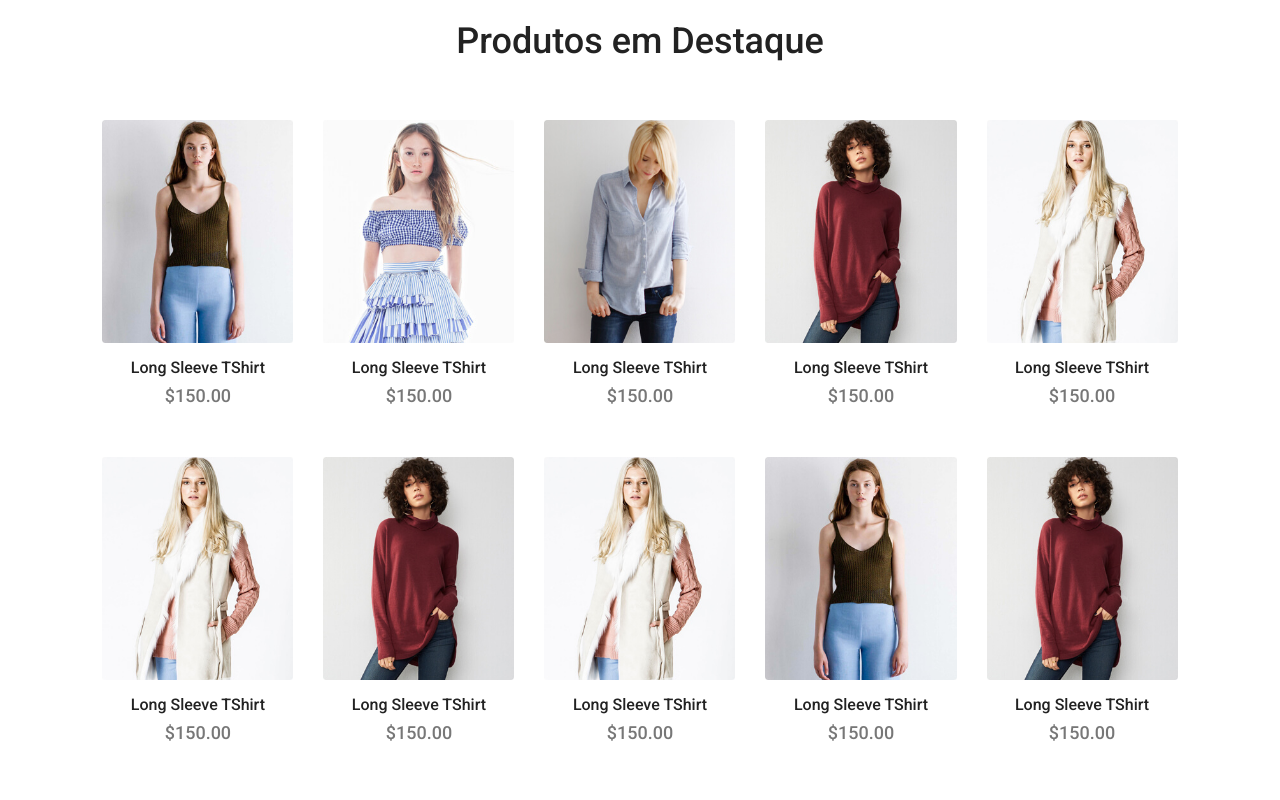
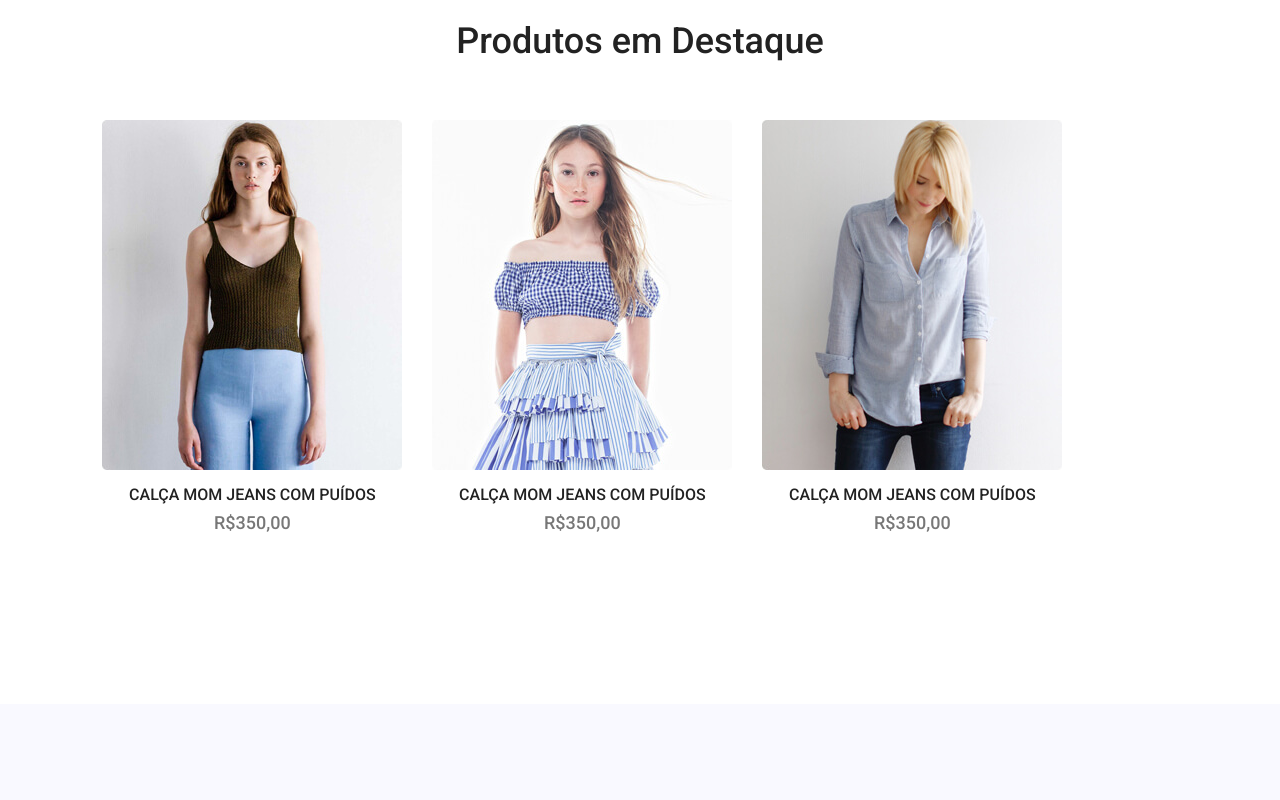
Before and after one commit to igorcastrodias/trabalho-ltp4, an Angular app: page / in a window 1280 px wide. Shown: the part 1000-1800 px from the top of the page. Built offline with nearby package versions, Linux system fonts and the light colour scheme; data requests are answered from the project's data file.

Commit message:
Adicionando serviço de produtos para obter dados dinâmicos

```diff
--- /dev/null
+++ b/src/app/app.api.ts
@@ -0,0 +1 @@
+export const URL_RESTAPI = "http://localhost:3000"
--- a/src/app/app.module.ts
+++ b/src/app/app.module.ts
@@ -1,5 +1,6 @@
 import { BrowserModule } from '@angular/platform-browser';
 import { NgModule } from '@angular/core';
+import { HttpClientModule } from '@angular/common/http'
 
 import { AppRoutingModule } from './app-routing.module';
 import { AppComponent } from './app.component';
@@ -37,6 +38,7 @@ import { BrowseBrandsComponent } from './components/browse-brands/browse-brands.
     BrowseBrandsComponent
   ],
   imports: [
+    HttpClientModule,
     BrowserModule,
     AppRoutingModule
   ],
--- a/src/app/components/featured-products/featured-products.component.html
+++ b/src/app/components/featured-products/featured-products.component.html
@@ -1,4 +1,3 @@
-
 <section class="feature_product_area section_gap">
     <div class="main_box">
         <div class="container-fluid">
@@ -8,197 +7,17 @@
                 </div>
             </div>
             <div class="row">
-					<div class="col col1">
+                <div *ngFor="let productItem of productService.listProducts">
+                    <div class="col col{{productItem.id}}">
                         <div class="f_p_item">
                             <div class="f_p_img">
-								<img class="img-fluid" src="../../../assets/img/product/feature-product/f-p-1.jpg" alt="">
-								<div class="p_icon">
-									<a href="#">
-										<i class="lnr lnr-heart"></i>
+                                <img class="img-fluid" [src]="productItem.featuredImagePath" alt="">
+                            </div>
+                            <a [routerLink]="['/product',productItem.id]">
+                                <h4>{{productItem.name}}</h4>
                             </a>
-									<a href="#">
-										<i class="lnr lnr-cart"></i>
-									</a>
+                            <h5>{{productItem.price}}</h5>
                         </div>
-							</div>
-							<a [routerLink]="['/product',1]">
-								<h4>Long Sleeve TShirt</h4>
-							</a>
-							<h5>$150.00</h5>
-						</div>
-					</div>
-					<div class="col col2">
-						<div class="f_p_item">
-							<div class="f_p_img">
-								<img class="img-fluid" src="../../../assets/img/product/feature-product/f-p-2.jpg" alt="">
-								<div class="p_icon">
-									<a href="#">
-										<i class="lnr lnr-heart"></i>
-									</a>
-									<a href="#">
-										<i class="lnr lnr-cart"></i>
-									</a>
-								</div>
-							</div>
-							<a [routerLink]="['/product',1]">
-								<h4>Long Sleeve TShirt</h4>
-							</a>
-							<h5>$150.00</h5>
-						</div>
-					</div>
-					<div class="col col3">
-						<div class="f_p_item">
-							<div class="f_p_img">
-								<img class="img-fluid" src="../../../assets/img/product/feature-product/f-p-3.jpg" alt="">
-								<div class="p_icon">
-									<a href="#">
-										<i class="lnr lnr-heart"></i>
-									</a>
-									<a href="#">
-										<i class="lnr lnr-cart"></i>
-									</a>
-								</div>
-							</div>
-							<a [routerLink]="['/product',1]">
-								<h4>Long Sleeve TShirt</h4>
-							</a>
-							<h5>$150.00</h5>
-						</div>
-					</div>
-					<div class="col col4">
-						<div class="f_p_item">
-							<div class="f_p_img">
-								<img class="img-fluid" src="../../../assets/img/product/feature-product/f-p-4.jpg" alt="">
-								<div class="p_icon">
-									<a href="#">
-										<i class="lnr lnr-heart"></i>
-									</a>
-									<a href="#">
-										<i class="lnr lnr-cart"></i>
-									</a>
-								</div>
-							</div>
-							<a [routerLink]="['/product',1]">
-								<h4>Long Sleeve TShirt</h4>
-							</a>
-							<h5>$150.00</h5>
-						</div>
-					</div>
-					<div class="col col5">
-						<div class="f_p_item">
-							<div class="f_p_img">
-								<img class="img-fluid" src="../../../assets/img/product/feature-product/f-p-5.jpg" alt="">
-								<div class="p_icon">
-									<a href="#">
-										<i class="lnr lnr-heart"></i>
-									</a>
-									<a href="#">
-										<i class="lnr lnr-cart"></i>
-									</a>
-								</div>
-							</div>
-							<a [routerLink]="['/product',1]">
-								<h4>Long Sleeve TShirt</h4>
-							</a>
-							<h5>$150.00</h5>
-						</div>
-					</div>
-
-					<div class="col col6">
-						<div class="f_p_item">
-							<div class="f_p_img">
-								<img class="img-fluid" src="../../../assets/img/product/feature-product/f-p-5.jpg" alt="">
-								<div class="p_icon">
-									<a href="#">
-										<i class="lnr lnr-heart"></i>
-									</a>
-									<a href="#">
-										<i class="lnr lnr-cart"></i>
-									</a>
-								</div>
-							</div>
-							<a [routerLink]="['/product',1]">
-								<h4>Long Sleeve TShirt</h4>
-							</a>
-							<h5>$150.00</h5>
-						</div>
-					</div>
-
-					<div class="col col7">
-						<div class="f_p_item">
-							<div class="f_p_img">
-								<img class="img-fluid" src="../../../assets/img/product/feature-product/f-p-4.jpg" alt="">
-								<div class="p_icon">
-									<a href="#">
-										<i class="lnr lnr-heart"></i>
-									</a>
-									<a href="#">
-										<i class="lnr lnr-cart"></i>
-									</a>
-								</div>
-							</div>
-							<a [routerLink]="['/product',1]">
-								<h4>Long Sleeve TShirt</h4>
-							</a>
-							<h5>$150.00</h5>
-						</div>
-					</div>
-
-					<div class="col col8">
-						<div class="f_p_item">
-							<div class="f_p_img">
-								<img class="img-fluid" src="../../../assets/img/product/feature-product/f-p-5.jpg" alt="">
-								<div class="p_icon">
-									<a href="#">
-										<i class="lnr lnr-heart"></i>
-									</a>
-									<a href="#">
-										<i class="lnr lnr-cart"></i>
-									</a>
-								</div>
-							</div>
-							<a [routerLink]="['/product',1]">
-								<h4>Long Sleeve TShirt</h4>
-							</a>
-							<h5>$150.00</h5>
-						</div>
-					</div>
-					<div class="col col9">
-						<div class="f_p_item">
-							<div class="f_p_img">
-								<img class="img-fluid" src="../../../assets/img/product/feature-product/f-p-1.jpg" alt="">
-								<div class="p_icon">
-									<a href="#">
-										<i class="lnr lnr-heart"></i>
-									</a>
-									<a href="#">
-										<i class="lnr lnr-cart"></i>
-									</a>
-								</div>
-							</div>
-							<a [routerLink]="['/product',1]">
-								<h4>Long Sleeve TShirt</h4>
-							</a>
-							<h5>$150.00</h5>
-						</div>
-					</div>
-					<div class="col col10">
-						<div class="f_p_item">
-							<div class="f_p_img">
-								<img class="img-fluid" src="../../../assets/img/product/feature-product/f-p-4.jpg" alt="">
-								<div class="p_icon">
-									<a href="#">
-										<i class="lnr lnr-heart"></i>
-									</a>
-									<a href="#">
-										<i class="lnr lnr-cart"></i>
-									</a>
-								</div>
-							</div>
-							<a [routerLink]="['/product',1]">
-								<h4>Long Sleeve TShirt</h4>
-							</a>
-							<h5>$150.00</h5>
                     </div>
                 </div>
             </div>
--- a/src/app/components/featured-products/featured-products.component.ts
+++ b/src/app/components/featured-products/featured-products.component.ts
@@ -1,4 +1,6 @@
 import { Component, OnInit } from '@angular/core';
+import {ProductService} from '../../services/product/product.service';
+import {Product} from '../../services/product/product.model';
 
 @Component({
   selector: 'app-featured-products',
@@ -7,9 +9,10 @@ import { Component, OnInit } from '@angular/core';
 })
 export class FeaturedProductsComponent implements OnInit {
 
-  constructor() { }
+  constructor(public productService: ProductService) { }
 
   ngOnInit(): void {
+    this.productService.getListFeaturedProducts();
   }
 
 }
--- /dev/null
+++ b/src/app/services/product/product.service.ts
@@ -0,0 +1,62 @@
+import { Injectable } from '@angular/core';
+import { Product } from './product.model';
+import { HttpClient } from '@angular/common/http';
+
+@Injectable({
+  providedIn: 'root'
+})
+export class ProductService {
+
+  public listProducts: Product[] = []
+
+  constructor(public http: HttpClient) {
+      this.getListProducts()
+   }
+
+  getListProducts() {
+
+    this.http.get<Product[]>('http://localhost:3000/products').subscribe(
+      list =>{
+        this.listProducts = list;
+
+      }
+    )
+  }
+
+  getListFeaturedProducts(){
+    this.http.get<Product[]>('http://localhost:3000/products?featured=Yes').subscribe(
+      list =>{
+        this.listProducts = list;
+      }
+    )
+  }
+
+  getProductById(id:number){
+    console.log(this.http.get<Product>('http://localhost:3000/products/'+id));
+    return this.http.get<Product>('http://localhost:3000/products/'+id);
+  }
+
+  // addCategory(cat: Category) {
+  //   this.http.post<Category[]>('http://localhost:3000/category',cat).subscribe(
+  //     list =>{
+  //      this.getListCategory()
+  //     }
+  //   )
+  // }
+
+  // updateCategory(cat: Category) {
+  //   this.http.put<Category[]>('http://localhost:3000/category/'+cat.id,cat).subscribe(
+  //     list =>{
+  //      this.getListCategory()
+  //     }
+  //   )
+  // }
+
+  // deleteCategory(id: number) {
+  //   this.http.delete<Category>('http://localhost:3000/category/'+id).subscribe(
+  //     list =>{
+  //      this.getListCategory()
+  //     }
+  //   )
+  // }
+}
```
Also changed, not shown: src/app/services/product/product.model.ts (added, +27 -0 lines). Lines whose indentation alone changed are shown as unchanged.
